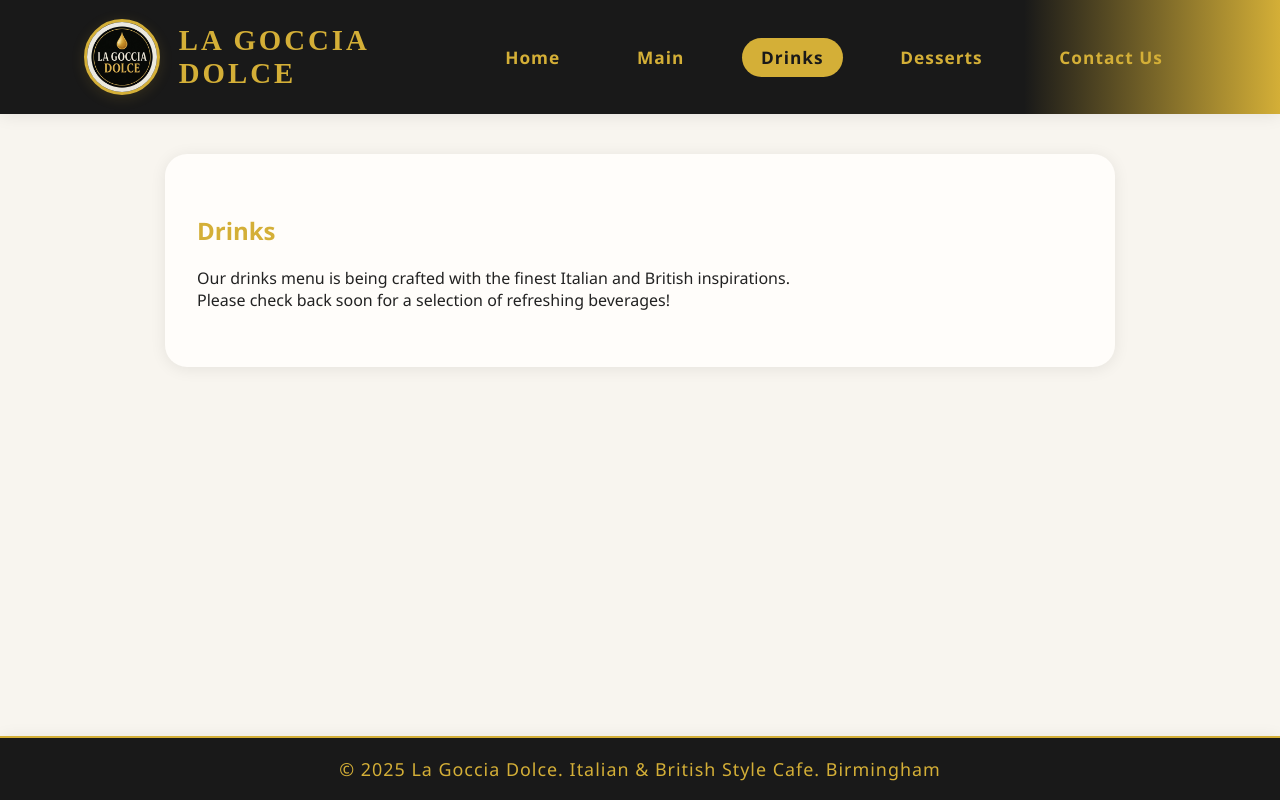
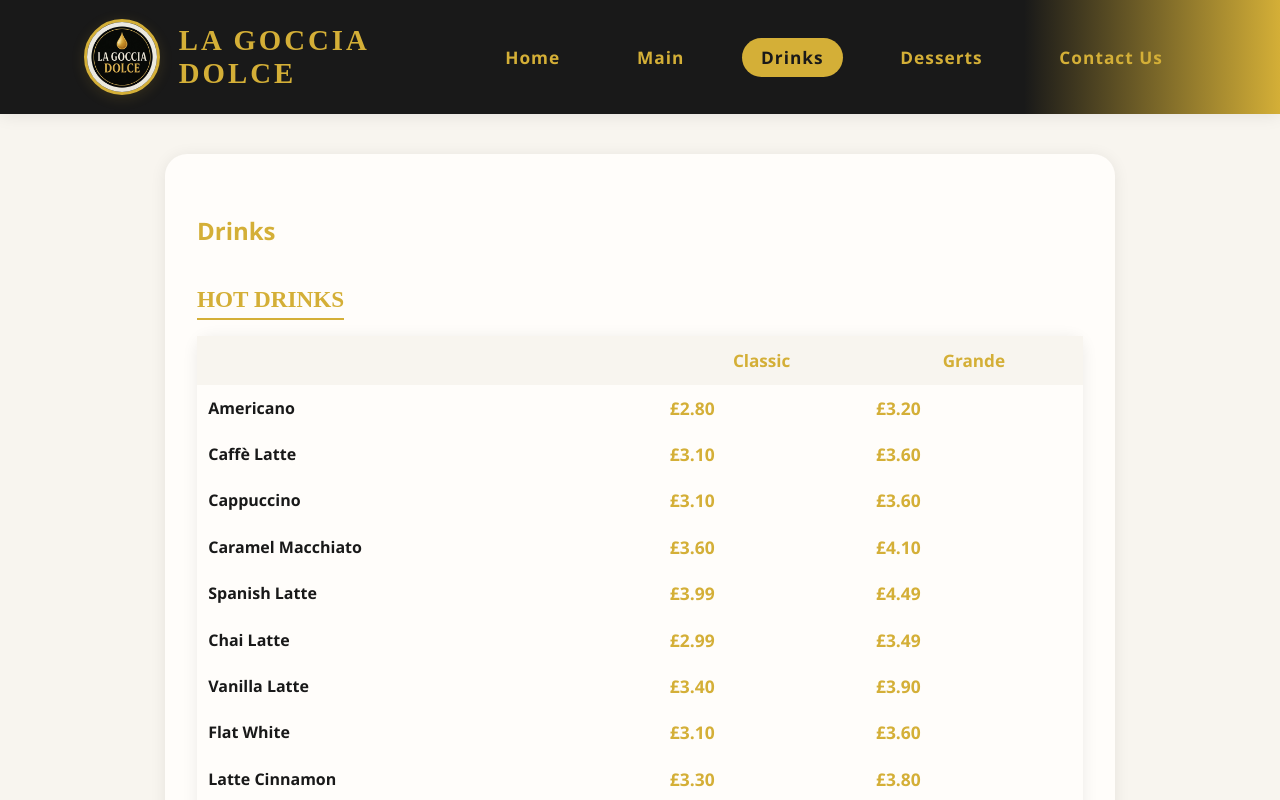
Before and after one commit to chtabish12/la-goccia-dolce, a React (Create React App) app: page /drinks in a window 1280 px wide. Shown: the top 800 px of the page. Built offline with nearby package versions, Linux system fonts and the light colour scheme.

Commit message:
menu updated

```diff
--- a/src/components/Menu.js
+++ b/src/components/Menu.js
@@ -1,34 +1,113 @@
 import React, { useEffect, useState } from "react";
-import menuData from "../data/menu.json"; // Direct import for Create React App
 
-const Menu = () => {
+// Helper: returns true if any item in the section has multiple prices (for drinks table)
+function hasMultiplePrices(items) {
+  return items.some(item =>
+    Object.keys(item).filter(k => k.startsWith("price_")).length > 1
+  );
+}
+
+// Helper: pretty label for price fields
+function priceLabel(key) {
+  // Custom labels for your drinks
+  if (key === "price_classic") return "Classic";
+  if (key === "price_grande") return "Grande";
+  if (key === "price_16oz") return "16oz";
+  if (key === "price_20oz") return "20oz";
+  return key.replace(/_/g, " ").replace(/\b\w/g, l => l.toUpperCase());
+}
+
+const Menu = ({ menuData }) => {
   const [menu, setMenu] = useState(null);
 
   useEffect(() => {
-    // Direct import works instantly
     setMenu(menuData);
-  }, []);
+  }, [menuData]);
 
   if (!menu) return <div className="menu-loading">Loading menu...</div>;
 
   return (
     <div className="menu-container">
-      {Object.entries(menu).map(([section, items]) => (
+      {Object.entries(menu).map(([section, items]) => {
+        // Table style for drinks sections with multiple prices
+        if (hasMultiplePrices(items)) {
+          // Get all price keys for header
+          const priceKeys = Object.keys(items[0]).filter(k => k.startsWith("price_"));
+          return (
+            <div key={section} className="menu-section">
+              <h2 className="menu-heading">{section}</h2>
+              <table style={{
+                width: '100%',
+                background: 'var(--card-bg)',
+                borderRadius: '14px',
+                boxShadow: 'var(--shadow)',
+                marginBottom: '2rem',
+                borderCollapse: 'separate',
+                borderSpacing: 0
+              }}>
+                <thead>
+                  <tr style={{background: 'var(--background)'}}>
+                    <th style={{textAlign: 'left', padding: '0.8rem', color: 'var(--primary)', fontSize: '1.07rem'}}></th>
+                    {priceKeys.map(pk => (
+                      <th key={pk} style={{color: 'var(--secondary)', padding: '0.8rem', fontSize: '1.07rem'}}>{priceLabel(pk)}</th>
+                    ))}
+                    {/* Show description column if any item has description */}
+                    {items.some(it => it.description) && (
+                      <th style={{color: '#666', fontSize: '1.07rem', padding: '0.8rem'}}></th>
+                    )}
+                  </tr>
+                </thead>
+                <tbody>
+                  {items.map((item, i) => (
+                    <tr key={i} style={{borderBottom: '1px solid #f3e6b3'}}>
+                      <td style={{fontWeight: 'bold', color: 'var(--primary)', padding: '0.7rem'}}>{item.name}</td>
+                      {priceKeys.map(pk => (
+                        <td key={pk} style={{color: 'var(--secondary)', fontWeight: 600, fontSize: '1.09rem', padding: '0.7rem'}}>{item[pk]}</td>
+                      ))}
+                      {items.some(it => it.description) && (
+                        <td style={{color: '#666', fontSize: '1.01rem', padding: '0.7rem'}}>
+                          {item.description || ''}
+                        </td>
+                      )}
+                    </tr>
+                  ))}
+                </tbody>
+              </table>
+            </div>
+          );
+        }
+
+        // Regular food menu style
+        return (
           <div key={section} className="menu-section">
             <h2 className="menu-heading">{section}</h2>
             <ul className="menu-list">
               {items.map((item, i) => (
                 <li key={i} className="menu-item">
-                <div>
+                  <div className="menu-item-details">
                     <span className="menu-item-name">{item.name}</span>
+                    {item.description && (
                       <span className="menu-item-description">{item.description}</span>
+                    )}
                   </div>
+                  {/* Show price or prices */}
+                  {item.price ? (
                     <span className="menu-item-price">{item.price}</span>
+                  ) : (
+                    Object.keys(item)
+                      .filter(k => k.startsWith("price_"))
+                      .map(pk => (
+                        <span key={pk} className="menu-item-price">
+                          {priceLabel(pk)}: {item[pk]}
+                        </span>
+                      ))
+                  )}
                 </li>
               ))}
             </ul>
           </div>
-      ))}
+        );
+      })}
     </div>
   );
 };
--- /dev/null
+++ b/src/data/desserts.json
@@ -0,0 +1,20 @@
+{
+    "DESSERT MENU": [
+      { "name": "Waffle di Lusso", "price": "£6.99" },
+      { "name": "Gelato Buns", "price": "£4.49" },
+      { "name": "Dolce Shakes", "price": "£5.49" },
+      { "name": "Warm Brownie Melts", "price": "£4.49" },
+      { "name": "Cookie Dough", "price": "£5.99" },
+      { "name": "Donuts", "price": "£2.49" },
+      { "name": "Milkcakes", "price": "£5.49" },
+      { "name": "Cakes", "price": "from £3.99" },
+      { "name": "Cheesecakes", "price": "from £3.99" },
+      { "name": "Virgin Mojitos", "price": "£4.49" },
+      { "name": "Soft Drinks", "price": "from £1.50" },
+      { "name": "Sundae", "price": "£6.49" },
+      { "name": "DIY Strawberries", "price": "£5.49" },
+      { "name": "Profiteroles", "price": "£4.99" },
+      { "name": "Crepes", "price": "£5.20" },
+      { "name": "Ice Cream", "price": "£2.20" }
+    ]
+  }
--- /dev/null
+++ b/src/data/drinks.json
@@ -0,0 +1,54 @@
+{
+    "HOT DRINKS": [
+      { "name": "Americano", "price_classic": "£2.80", "price_grande": "£3.20" },
+      { "name": "Caffè Latte", "price_classic": "£3.10", "price_grande": "£3.60" },
+      { "name": "Cappuccino", "price_classic": "£3.10", "price_grande": "£3.60" },
+      { "name": "Caramel Macchiato", "price_classic": "£3.60", "price_grande": "£4.10" },
+      { "name": "Spanish Latte", "price_classic": "£3.99", "price_grande": "£4.49" },
+      { "name": "Chai Latte", "price_classic": "£2.99", "price_grande": "£3.49" },
+      { "name": "Vanilla Latte", "price_classic": "£3.40", "price_grande": "£3.90" },
+      { "name": "Flat White", "price_classic": "£3.10", "price_grande": "£3.60" },
+      { "name": "Latte Cinnamon", "price_classic": "£3.30", "price_grande": "£3.80" },
+      { "name": "Mystic Mocha", "price_classic": "£3.60", "price_grande": "£4.10" },
+      { "name": "Pumpkin Spice Latte", "price_classic": "£3.70", "price_grande": "£4.20" },
+      { "name": "White Choc Mocha", "price_classic": "£3.70", "price_grande": "£4.20" },
+      { "name": "Golden Latte", "price_classic": "£3.70", "price_grande": "£4.20" },
+      { "name": "Espresso Shot", "price_classic": "£2.50", "price_grande": "£2.80" },
+      { "name": "Babychino", "price_classic": "£FREE", "price_grande": "£FREE" }
+    ],
+    "COLD DRINKS": [
+      { "name": "Iced Coffee", "price_16oz": "£2.99", "price_20oz": "£3.40" },
+      { "name": "Iced Caffè Latte", "price_16oz": "£3.60", "price_20oz": "£4.10" },
+      { "name": "Iced Caramel Macchiato", "price_16oz": "£4.10", "price_20oz": "£4.89" },
+      { "name": "Chilled Spanish Latte", "price_16oz": "£4.50", "price_20oz": "£4.80" },
+      { "name": "Iced Vanilla Latte", "price_16oz": "£3.80", "price_20oz": "£4.20" },
+      { "name": "Iced Latte Cinnamon", "price_16oz": "£3.99", "price_20oz": "£4.20" },
+      { "name": "Iced Caffè Mocha", "price_16oz": "£3.99", "price_20oz": "£4.50" },
+      { "name": "Iced White Choc Mocha", "price_16oz": "£3.99", "price_20oz": "£4.50" },
+      { "name": "Caffè Affogato", "price": "£3.90", "description": "£3.90 - A timeless taste of Italy, cool gelato meets bold espresso" }
+    ],
+    "MATCHA SELECTION": [
+      { "name": "Iced Matcha Latte (16oz)", "price": "£4.20" },
+      { "name": "Iced Strawberry Matcha Latte (16oz)", "price": "£4.90" },
+      { "name": "Iced Mango Matcha Latte (16oz)", "price": "£4.90" },
+      { "name": "Hot Matcha Latte (12oz)", "price": "£3.10" }
+    ],
+    "LOOSE LEAF TEA": [
+      { "name": "Classic Black", "price": "£2.49" },
+      { "name": "English Tea", "price": "£2.49" },
+      { "name": "Earl Grey", "price": "£2.49" },
+      { "name": "Jasmin", "price": "£2.49" },
+      { "name": "Chamomile", "price": "£2.49" },
+      { "name": "Apple Tea", "price": "£2.49" },
+      { "name": "Lemon & Ginger", "price": "£2.49" },
+      { "name": "Peppermint", "price": "£2.49" },
+      { "name": "Hibiscus", "price": "£2.49" },
+      { "name": "Dandelion", "price": "£2.49" }
+    ],
+    "FRAPPÉ": [
+      { "name": "Caramel", "price": "£4.19" },
+      { "name": "Vanilla", "price": "£4.19" },
+      { "name": "Mocha", "price": "£4.19" },
+      { "name": "Strawberry", "price": "£4.19" }
+    ]
+  }
--- a/src/pages/Desserts.js
+++ b/src/pages/Desserts.js
@@ -1,12 +1,11 @@
 import React from "react";
+import Menu from "../components/Menu";
+import dessertsMenuData from "../data/desserts.json";
 
 const Desserts = () => (
   <section className="page-section">
     <h2 style={{color:'#d4af37'}}>Desserts</h2>
-    <p>
-      Sweet temptations are on the way!<br />
-      Our desserts menu will showcase classic Italian dolci and British treats—coming soon.
-    </p>
+    <Menu menuData={dessertsMenuData}/>
   </section>
 );
 
--- a/src/pages/Drinks.js
+++ b/src/pages/Drinks.js
@@ -1,12 +1,11 @@
 import React from "react";
+import drinkMenuData from "../data/drinks.json";
+import Menu from "../components/Menu";
 
 const Drinks = () => (
   <section className="page-section">
-    <h2 style={{color:'#d4af37'}}>Drinks</h2>
-    <p>
-      Our drinks menu is being crafted with the finest Italian and British inspirations.<br />
-      Please check back soon for a selection of refreshing beverages!
-    </p>
+    <h2 style={{ color: '#d4af37' }}>Drinks</h2>
+    <Menu menuData={drinkMenuData}/>
   </section>
 );
 
--- a/src/pages/MenuPage.js
+++ b/src/pages/MenuPage.js
@@ -1,10 +1,11 @@
 import React from "react";
 import Menu from "../components/Menu";
+import mainMenuData from "../data/menu.json";
 
 const MenuPage = () => (
   <section className="page-section">
     <h2 style={{color:'#d4af37'}}>Our Main</h2>
-    <Menu />
+    <Menu menuData={mainMenuData}/>
   </section>
 );
 
```
Lines whose indentation alone changed are shown as unchanged.
